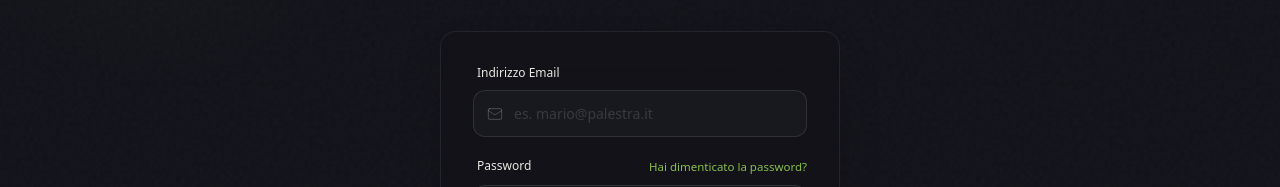
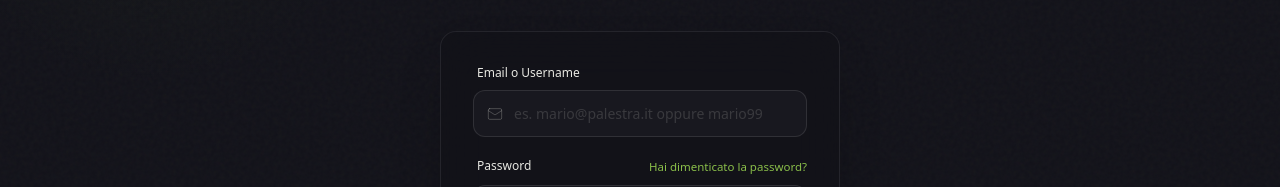
Before and after one commit to MaxxiC/GymBadgeTracker_new, a Next.js app: page /login in a window 1280 px wide. Shown: the part 281-468 px from the top of the page. Built offline with nearby package versions, Linux system fonts and the light colour scheme.

Commit message:
Fix Page Login for add username usage

```diff
--- a/src/app/login/page.tsx
+++ b/src/app/login/page.tsx
@@ -3,17 +3,44 @@
 import { useLanguage } from "@/components/language-provider";
 import Link from "next/link";
 import { useState } from "react";
-import { Mail, Lock, ArrowRight } from "lucide-react";
+import { useRouter } from "next/navigation";
+import { Mail, Lock, ArrowRight, Loader2 } from "lucide-react";
 
 export default function LoginPage() {
   const { t } = useLanguage();
-  const [email, setEmail] = useState("");
+  const router = useRouter();
+  const [identifier, setIdentifier] = useState("");
   const [password, setPassword] = useState("");
+  const [isLoading, setIsLoading] = useState(false);
+  const [error, setError] = useState<string | null>(null);
 
-  const handleSubmit = (e: React.FormEvent) => {
+  const handleSubmit = async (e: React.FormEvent) => {
     e.preventDefault();
-    // TODO: implement actual login logic connecting to POST /api/auth
-    console.log("Login attempted with", { email });
+    setIsLoading(true);
+    setError(null);
+
+    try {
+      const res = await fetch("/api/auth/login", {
+        method: "POST",
+        headers: { "Content-Type": "application/json" },
+        body: JSON.stringify({ identifier, password }),
+      });
+
+      const data = await res.json();
+
+      if (!res.ok) {
+        setError(data.message || "Autenticazione fallita. Controlla le credenziali.");
+        return;
+      }
+
+      // Login success: redirect to dashboard
+      router.push("/dashboard");
+    } catch (err) {
+      console.error("Login attempt failed:", err);
+      setError("Si è verificato un errore di rete. Riprova più tardi.");
+    } finally {
+      setIsLoading(false);
+    }
   };
 
   return (
@@ -50,9 +77,9 @@ export default function LoginPage() {
           onSubmit={handleSubmit}
           className="glass-effect rounded-2xl p-6 md:p-8 flex flex-col gap-5 shadow-2xl relative"
         >
-          {/* Email Input */}
+          {/* Email / Username Input */}
           <div className="flex flex-col gap-2">
-            <label className="text-[12px] font-medium text-foreground ml-1" htmlFor="email">
+            <label className="text-[12px] font-medium text-foreground ml-1" htmlFor="identifier">
               {t("login.email_label")}
             </label>
             <div className="relative">
@@ -60,12 +87,12 @@ export default function LoginPage() {
                 <Mail size={16} strokeWidth={1.5} />
               </div>
               <input
-                id="email"
-                type="email"
+                id="identifier"
+                type="text"
                 required
-                value={email}
-                onChange={(e) => setEmail(e.target.value)}
-                autoComplete="email"
+                value={identifier}
+                onChange={(e) => setIdentifier(e.target.value)}
+                autoComplete="username"
                 placeholder={t("login.email_placeholder")}
                 className="w-full pl-10 pr-4 py-3 bg-white/[0.03] hover:bg-white/[0.05] border border-white/10 focus:border-primary/50 focus:ring-1 focus:ring-primary/50 outline-none rounded-xl text-[14px] text-foreground transition-all placeholder:text-muted-foreground/40"
               />
@@ -99,13 +126,27 @@ export default function LoginPage() {
             </div>
           </div>
 
+          {/* Error Message */}
+          {error && (
+            <div className="p-3 bg-destructive/10 border border-destructive/20 text-destructive text-[13px] rounded-xl mb-1 text-center font-medium">
+              {error}
+            </div>
+          )}
+
           {/* Submit Button */}
           <button
             type="submit"
-            className="w-full mt-2 py-3.5 bg-foreground text-background font-medium rounded-xl text-[14px] hover:opacity-90 transition-opacity flex items-center justify-center gap-2 group"
+            disabled={isLoading}
+            className="w-full mt-2 py-3.5 bg-foreground text-background font-medium rounded-xl text-[14px] hover:opacity-90 transition-opacity flex items-center justify-center gap-2 group disabled:opacity-70 disabled:cursor-not-allowed"
           >
-            {t("login.submit")}
-            <ArrowRight size={16} strokeWidth={2} className="group-hover:translate-x-1 transition-transform" />
+            {isLoading ? (
+              <Loader2 size={16} className="animate-spin" />
+            ) : (
+              <>
+                {t("login.submit")}
+                <ArrowRight size={16} strokeWidth={2} className="group-hover:translate-x-1 transition-transform" />
+              </>
+            )}
           </button>
         </form>
 
--- a/src/locales/en.json
+++ b/src/locales/en.json
@@ -34,8 +34,8 @@
   "login": {
     "title": "Welcome back",
     "subtitle": "Sign in to your account to continue",
-    "email_label": "Email Address",
-    "email_placeholder": "e.g. mario@gym.com",
+    "email_label": "Email or Username",
+    "email_placeholder": "e.g. mario@gym.com or mario99",
     "password_label": "Password",
     "password_placeholder": "••••••••",
     "submit": "Sign in to Workspace",
--- a/src/locales/it.json
+++ b/src/locales/it.json
@@ -34,8 +34,8 @@
   "login": {
     "title": "Bentornato",
     "subtitle": "Accedi al tuo account per continuare",
-    "email_label": "Indirizzo Email",
-    "email_placeholder": "es. mario@palestra.it",
+    "email_label": "Email o Username",
+    "email_placeholder": "es. mario@palestra.it oppure mario99",
     "password_label": "Password",
     "password_placeholder": "••••••••",
     "submit": "Accedi all'Area di Lavoro",
```
